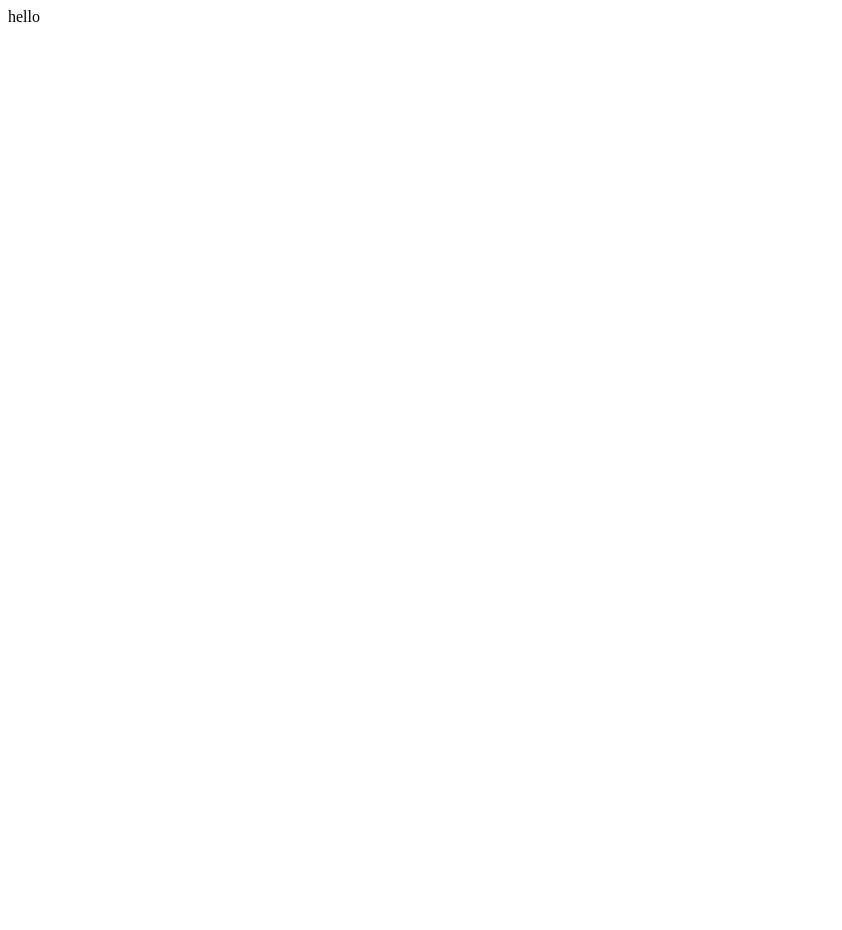
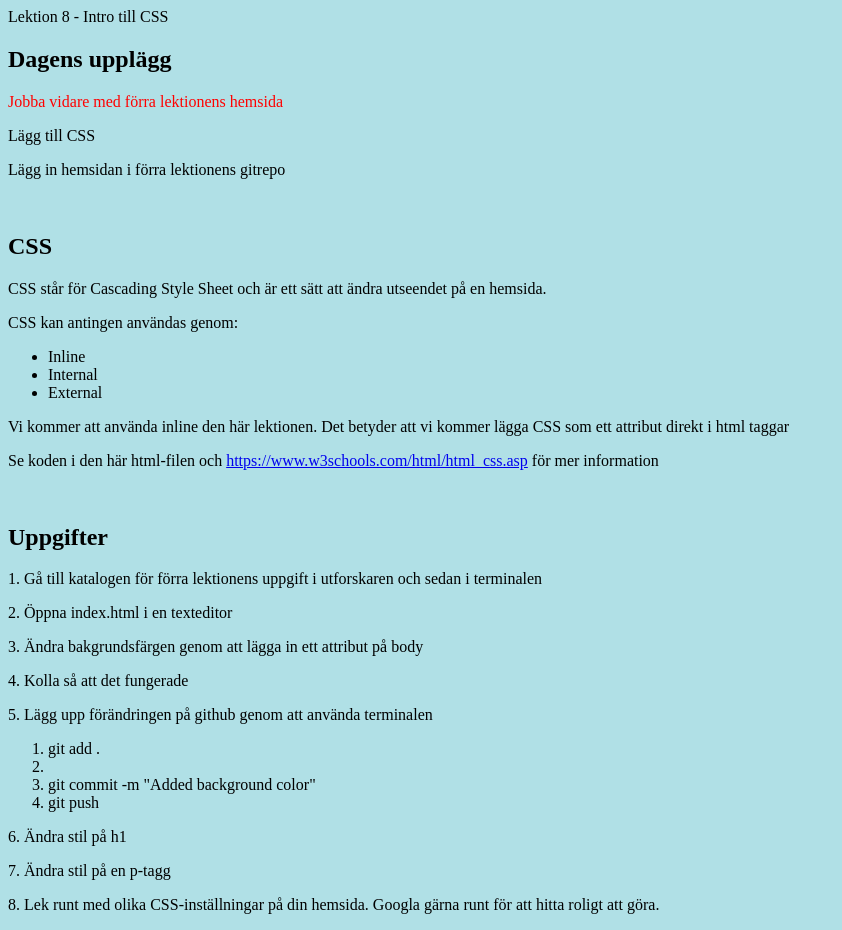
Before and after one commit to joelcoger11-bit/Lektion-7, a plain HTML site: page index.html in a window 1280 px wide. Shown: the whole page, without its empty margins (0-842 px from the left). Before the commit the page ends 800 px from the top, so only its background shows below. Drawn offline with Linux system fonts and the light colour scheme.

Commit message:
new code

```diff
--- a/index.html
+++ b/index.html
@@ -1 +1,47 @@
-hello
+<!DOCTYPE html>
+<html lang="sv">
+	<head>
+		<title> Lektion 8</title>
+	</head>
+
+	<script>
+		setTimeout(() => location.reload(), 5000)
+	</script>
+
+	<body style="background-color: powderblue;"}
+		<h1 style="color:blue;">Lektion 8 - Intro till CSS</h1>
+		<h2>Dagens upplägg</h2>
+		<p style="color: red;">Jobba vidare med förra lektionens hemsida</p>
+		<p>Lägg till CSS</p>
+		<p>Lägg in hemsidan i förra lektionens gitrepo</p>
+		<br>
+
+		<h2>CSS</h2>
+		<p>CSS står för Cascading Style Sheet och är ett sätt att ändra utseendet på en hemsida.</p>
+		<p>CSS kan antingen användas genom:
+		<ul>
+			<li>Inline</li>
+			<li>Internal</li>
+			<li>External</li>
+		</ul>
+		<p>Vi kommer att använda inline den här lektionen. Det betyder att vi kommer lägga CSS som ett attribut direkt i html taggar</p>
+		<p>Se koden i den här html-filen och <a href="https://www.w3schools.com/html/html_css.asp"> https://www.w3schools.com/html/html_css.asp</a> för mer information</p>
+		<br>
+
+		<h2>Uppgifter</h2>
+		<p>1. Gå till katalogen för förra lektionens uppgift i utforskaren och sedan i terminalen</p>
+		<p>2. Öppna index.html i en texteditor</p>
+		<p>3. Ändra bakgrundsfärgen genom att lägga in ett attribut på body</p>
+		<p>4. Kolla så att det fungerade</p>
+		<p>5. Lägg upp förändringen på github genom att använda terminalen</p>
+		<ol>
+			<li>git add .<li>
+			<li>git commit -m "Added background color"</li>
+			<li>git push</li>
+		</ol>
+		<p>6. Ändra stil på h1</p>
+		<p>7. Ändra stil på en p-tagg</p>
+		<p>8. Lek runt med olika CSS-inställningar på din hemsida. Googla gärna runt för att hitta roligt att göra.</p>
+
+	</body>
+</html>
```
